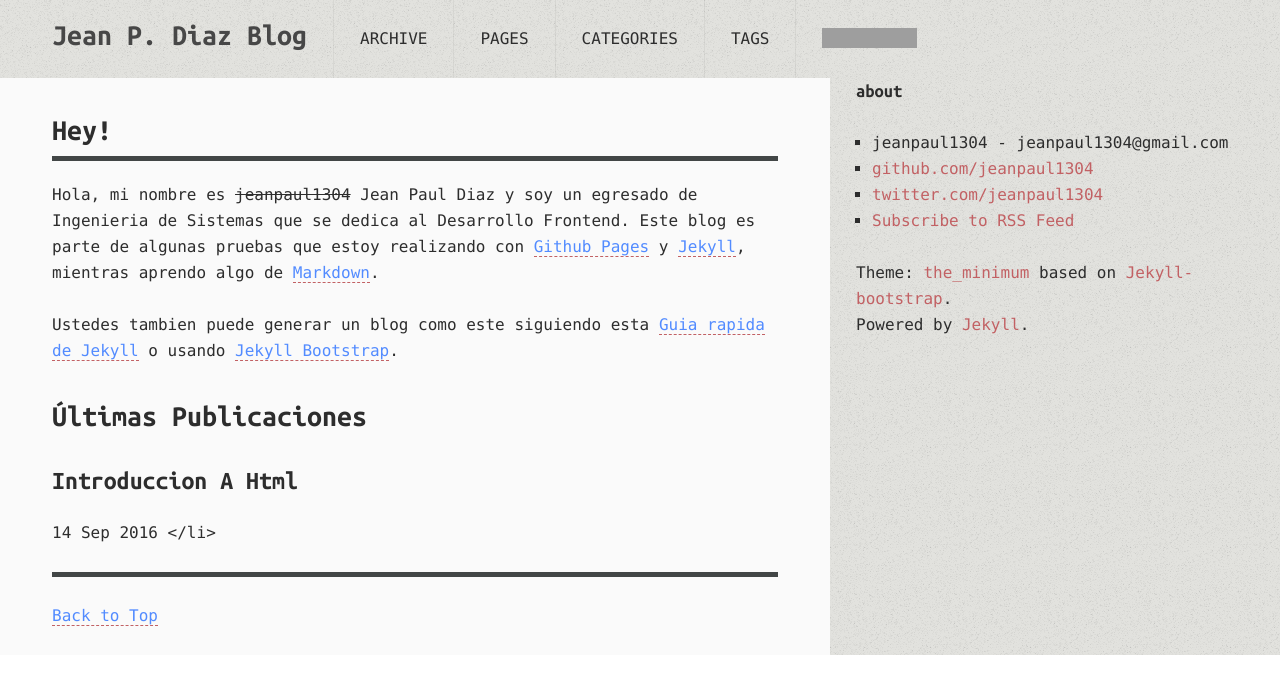
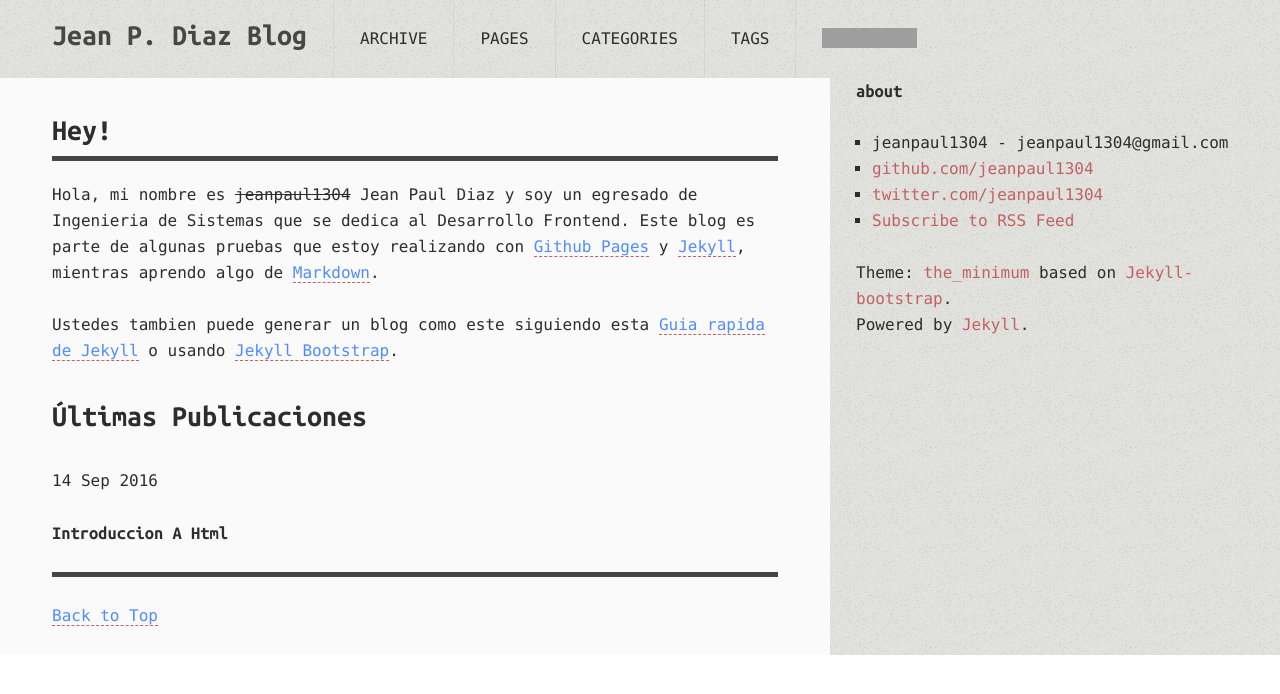
Before and after one commit to jeanpaul1304/jeanpaul1304.github.io, a Jekyll site: the page built from index.md, in a window 1280 px wide. Shown: the top 694 px of the page. Built offline with Jekyll 4.4.1, drawn with Linux system fonts in a browser that asks for light colours; comment, search, counter and statistics services are not loaded; grey boxes are pictures that could not be loaded.

Commit message:
general page

```diff
--- a/index.md
+++ b/index.md
@@ -12,9 +12,8 @@ Ustedes tambien puede generar un blog como este siguiendo esta  [Guia rapida de
 ## Últimas Publicaciones
 
 {% for post in site.posts %}
-  <h3>
+  <span>{{ post.date | date_to_string }}</span>
+  <h4>
     <a href="{{ BASE_PATH }}{{ post.url }}">{{ post.title }}</a>
-  </h3>
-  {{ post.date | date_to_string }}
-  </li>
+  </h4>
 {% endfor %}
```
